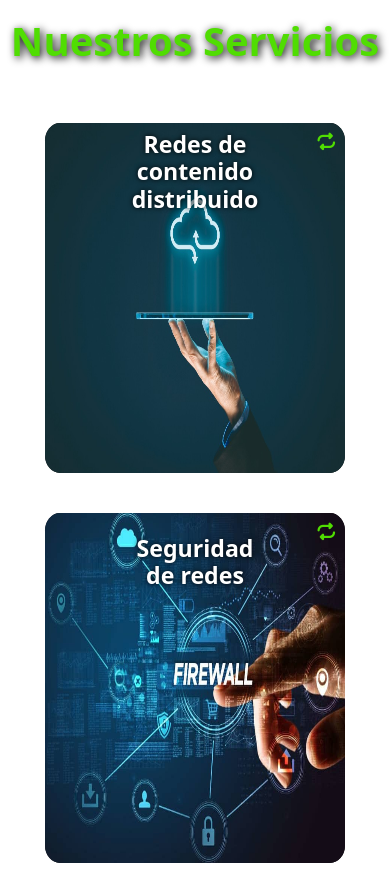
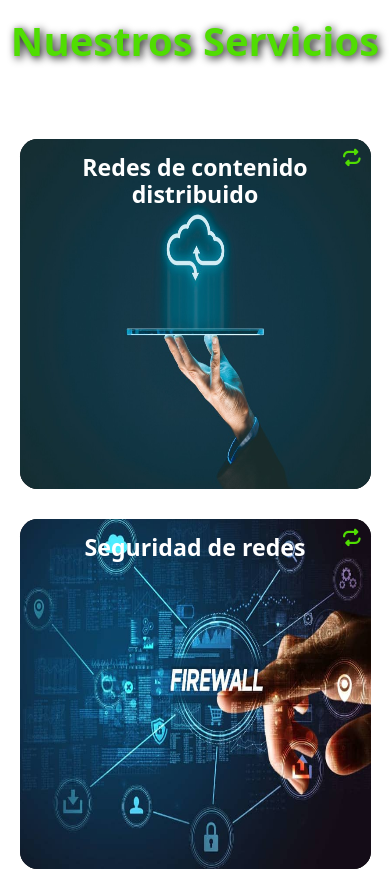
Before and after one commit to LanderosPaolo/affiniti, a React (Vite) app: page / in a window 390 px wide. Shown: the part 1660-2531 px from the top of the page. Built offline with nearby package versions, Linux system fonts and the light colour scheme.

Commit message:
cards/pantallas pequeñas

```diff
--- a/src/stylesheets/servicios.css
+++ b/src/stylesheets/servicios.css
@@ -2,8 +2,7 @@
     display: flex;
     flex-wrap: wrap;
     justify-content: center;
-    gap: 20px;
-    margin-top: 3em;
+    margin-top: 4em;
 }
 
 .titulo {
@@ -39,8 +38,9 @@
 .trasera {
     height: 100%;
     position: absolute;
-    top: 0;
     backface-visibility: hidden;
+    left: 0;
+    right: 0;
 }
 
 .delantera {
@@ -63,12 +63,6 @@
 }
 
 .titulo-servicio {
-    position: absolute;
-    top: 10%;
-    left: 50%;
-    transform: translate(-50%, -50%);
-    color: white;
-    text-shadow: 0px 0px 5px rgba(0, 0, 0, 1);
     text-align: center;
 }
 
@@ -89,17 +83,37 @@
     color: #50dd02 !important;
 }
 
+@media (max-width: 576px) { /* Para dispositivos móviles */
+    .servicio-container {
+        flex-direction: column; /* Cambia a disposición de columna */
+        align-items: center; /* Centra las tarjetas horizontalmente */
+        gap: 0px;
+    }
 
-@media (max-width: 768px) {
-    .servicio-container {
-        display: flex;
-        flex-direction: column;
-        align-items: center;
+    .tarjeta-wrap {
+        width: 90%; /* Ancho del 90% del contenedor */
+        margin-bottom: 20px; /* Espacio entre las tarjetas */
     }
 }
 
-@media (min-width: 768px) {
+@media (min-width: 577px) and (max-width: 992px) { /* Para tablets */
+    .servicio-container {
+        justify-content: center; /* Centra las tarjetas horizontalmente */
+        gap: 0px;
+    }
+
     .tarjeta-wrap {
-        flex: 0 0 calc(25% - 20px);
+        flex: 0 0 calc(50% - 20px); /* Ancho de 1/2 del contenedor con margen */
     }
 }
+
+@media (min-width: 992px) { /* Para pantallas de PC */
+    .servicio-container {
+        justify-content: center;
+        gap: 100px;
+    }
+
+    .tarjeta-wrap {
+        flex: 0 0 calc(25% - 20px); /* Ancho de 1/4 del contenedor con margen */
+    }
+}
```
